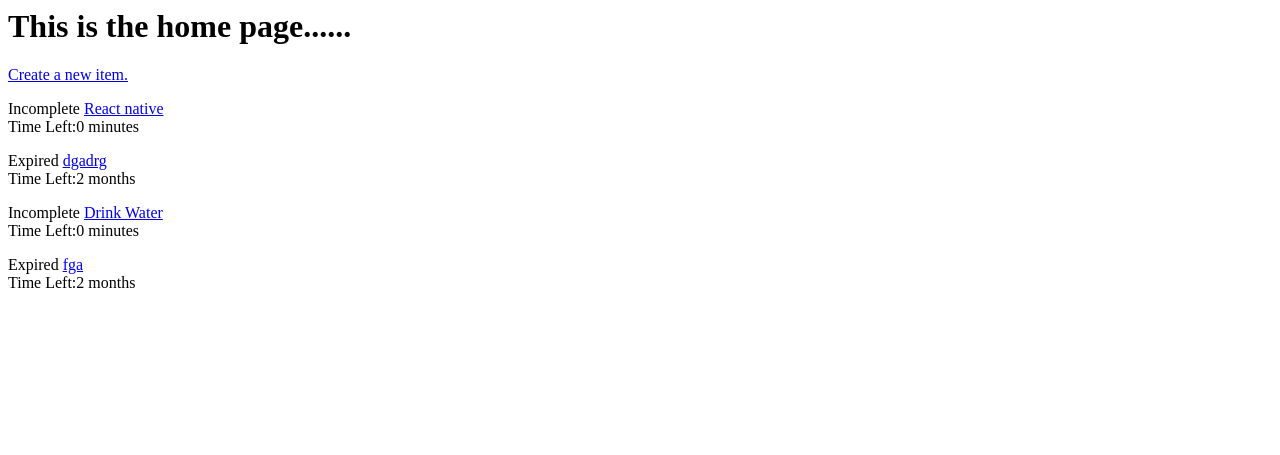
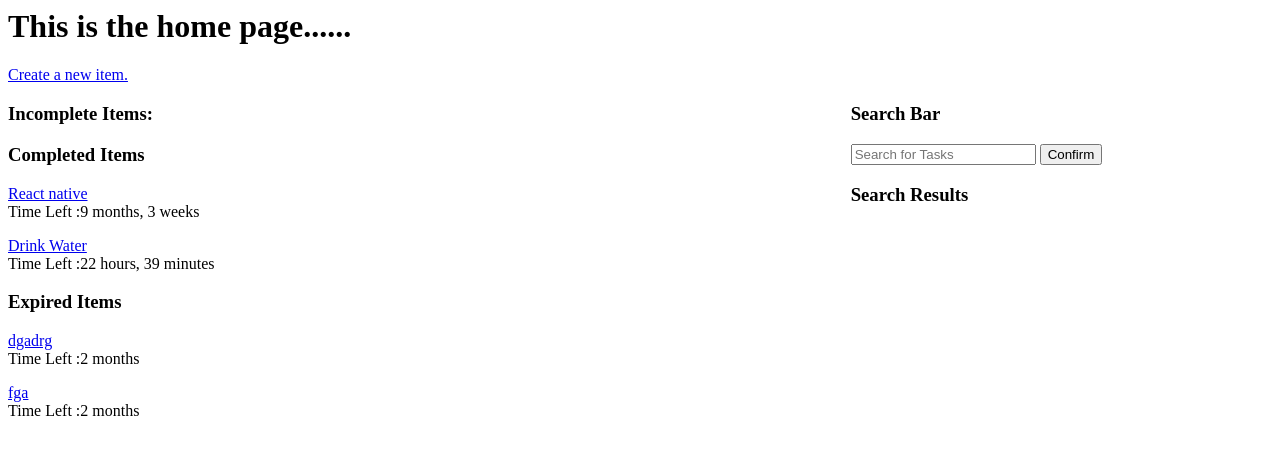
Before and after one commit to GauravKBhatt/Django_ToDoList, a Django app: page / in a window 1280 px wide. Shown: the top 455 px of the page. Run offline with Django 5.2, Linux system fonts and the light colour scheme; data comes from the database, SQL or seed files in the repository; both versions use the stored data as it was after the commit.

Commit message:
COnfigured the search bar.

```diff
--- a/base/forms.py
+++ b/base/forms.py
@@ -5,3 +5,4 @@ class ItemForm(ModelForm):
     class Meta:
         model = Item
         fields = '__all__'
+        exclude = ['is_expired','is_completed']
--- a/base/templates/base/home.html
+++ b/base/templates/base/home.html
@@ -1,15 +1,47 @@
 <h1>This is the home page......</h1>
 <a href="{% url 'create' %}">Create a new item.</a>
+<style>
+    .container{
+        display:grid;
+        grid-template-columns: 2fr 1fr;
+    }
+</style>
+
+<div class="container">
+
+    <div>
+    <div>
+        <h3>Incomplete Items:</h3>
+        {% for item in incomplete %}
+            <p><a href="{% url 'item' item.id %}">{{ item.name }}</a> <br> Time Left : {{item.ending|timeuntil}}</p>
+        {% endfor %}
+    </div>
+    <div>
+        <h3>Completed Items</h3>
+        {% for item in completed %}
+            <p><a href="{% url 'item' item.id %}">{{ item.name }}</a> <br> Time Left :{{item.ending|timeuntil}}</p>
+        {% endfor %}
+    </div>
+    <div>
+        <h3>Expired Items</h3>
+        {% for item in expired %}
+            <p><a href="{% url 'item' item.id %}">{{ item.name }}</a> <br> Time Left :{{item.ending|timesince}}</p>
+        {% endfor %}
+    </div>
+    <div>
+
+    </div>
+</div>
 <div>
-    {% for item in items %}
-        {% if item.is_expired %}
-            <p>Expired <a href="{% url 'item' item.id %}">{{ item.name }}</a> <br> Time Left:{{item.ending|timesince}}</p>
-        {% else %}
-            {% if item.is_complete %}
-                <p>Completed <a href="{% url 'item' item.id %}">{{ item.name }}</a> <br> Time Left:{{item.ending|timesince}}</p>
-            {% else %}
-                <p>Incomplete <a href="{% url 'item' item.id %}">{{ item.name }}</a> <br> Time Left:{{item.ending|timesince}}</p>
-            {% endif %}
-        {% endif %}
-    {% endfor %}
+    <h3>Search Bar</h3>
+    <form method="POST" action="">
+    {% csrf_token%}
+    <input type="text" id="name" name="name" placeholder="Search for Tasks" required>
+    <input type="submit" value="Confirm"/>
+    </form>
+    <h3>Search Results</h3>
+        {% for item in items %}
+            <p><a href="{% url 'item' item.id %}">{{ item.name }}</a></p>
+        {% endfor %}
+    </div>
 </div>
--- a/base/urls.py
+++ b/base/urls.py
@@ -4,8 +4,9 @@ from .views import *
 urlpatterns =[
     path('',home.as_view(),name="home"),
     path('home/',home.as_view(),name="home"),
+    path('home/<str:pk>',home.as_view(),name="home"),
     path('item/<str:pk>',itemview.as_view(),name="item"),
     path('create/',create.as_view(),name="create"),
     path('update/',update.as_view(),name="update"),
-    path('delete/<int:pk>',delete.as_view(),name="delete")
+    path('delete/<int:pk>',delete.as_view(),name="delete"),
 ]
--- a/base/views.py
+++ b/base/views.py
@@ -2,21 +2,46 @@ from django.shortcuts import render, get_object_or_404,redirect
 from django.views import View
 from .models import Item
 from .forms import ItemForm
+from django.db.models import Q
 
 
 class home(View):
-    def get(self,request,*args,**kwargs):
-        items = Item.objects.all()
-        expired = Item.objects.values('is_expired')
-        completed = Item.objects.values('is_completed')
-        context={'items':items,'expired':expired,'completed':completed}
-        return render(request,'base/home.html',context)
+    def get(self, request, *args, **kwargs):
+        expired = Item.objects.filter(is_expired=True)
+        completed = Item.objects.filter(Q(is_expired=False) & Q(is_completed=True))
+        incomplete = Item.objects.filter(Q(is_expired=False) & Q(is_completed=False))
+        context = {'expired': expired, 'completed': completed, 'incomplete': incomplete}
+        return render(request, 'base/home.html', context)
+
+    def post(self, request, *args, **kwargs):
+        pk = request.POST.get('name')
+        items = Item.objects.filter(name__icontains=pk)
+
+        # Re-fetch get method data
+        expired = Item.objects.filter(is_expired=True)
+        completed = Item.objects.filter(Q(is_expired=False) & Q(is_completed=True))
+        incomplete = Item.objects.filter(Q(is_expired=False) & Q(is_completed=False))
+
+        context = {
+            'items': items,
+            'expired': expired,
+            'completed': completed,
+            'incomplete': incomplete
+        }
+        return render(request, 'base/home.html', context)
+
 
 class itemview(View):
     def get(self,request,*args,**kwargs):
         pk = kwargs.get('pk')
         item_instance = get_object_or_404(Item,pk=pk)
         return render(request,'base/item.html',{'item':item_instance})
+    def post(self,request,*args,**kwargs):
+        pk = kwargs.get('pk')
+        item = Item.objects.get(id=pk)
+        item.is_completed=True
+        item.save()
+        return redirect('home')
 
 class create(View):
     def get(self,request,*args,**kwargs):
```
Also changed, not shown: base/templates/base/item.html (+6 -1 lines), base/templates/base/searchfilter.html (added), db.sqlite3.
